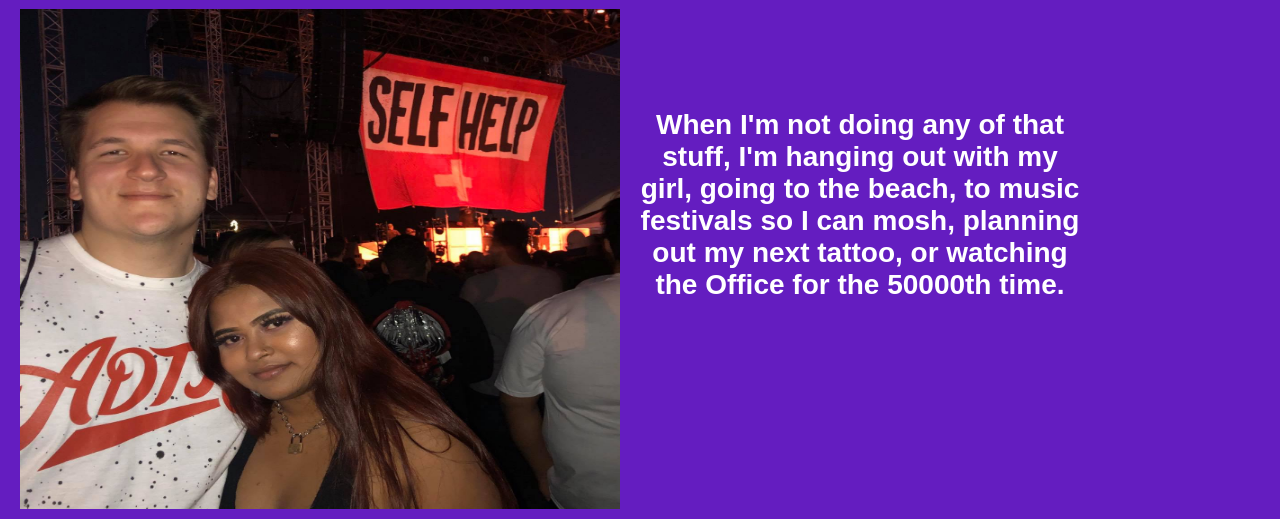
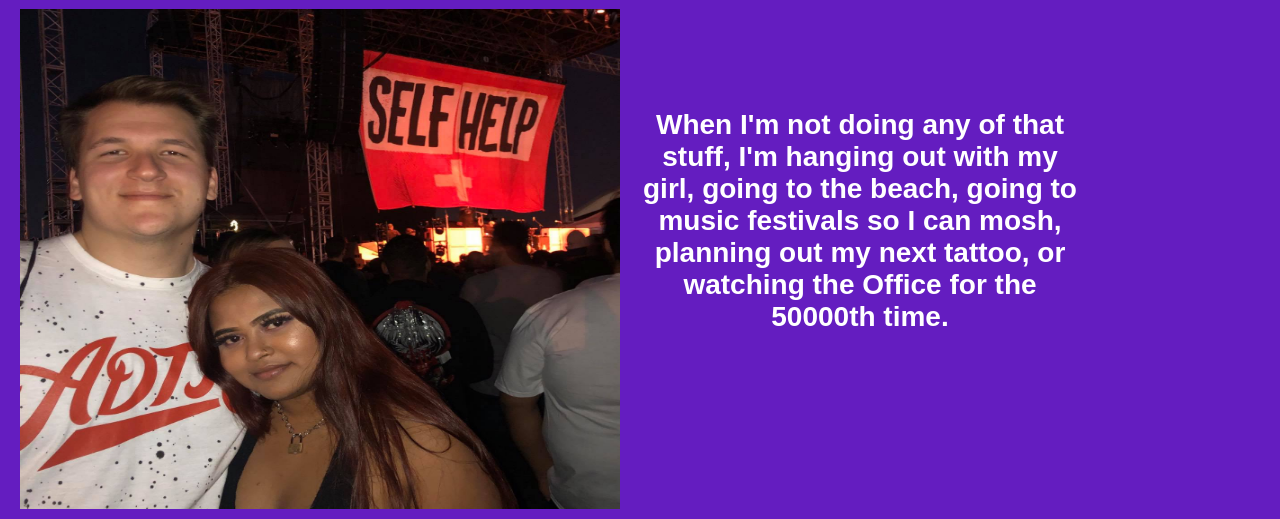
Before and after one commit to gnenadov/portfolio, a plain HTML site: page about.html in a window 1280 px wide. Shown: the part 1582-2101 px from the top of the page. Drawn offline with Linux system fonts and the light colour scheme; a web font is replaced by a local one.

Commit message:
minor changes to about page

```diff
--- a/about.html
+++ b/about.html
@@ -40,7 +40,7 @@
             <img src="images/rome_Pic.jpg" class="fb-pic" style="justify-self: center;">
             <img src="images/music_Pic.jpg" class="fb-pic" style="justify-self: center;">
             <p id="generic-text" style="margin-right: 200px; margin-top: 100px;">When I'm not doing any of that stuff, I'm hanging out with my girl, going to the
-            beach, to music festivals so I can mosh, planning out my next tattoo, or watching the Office for the
+            beach, going to music festivals so I can mosh, planning out my next tattoo, or watching the Office for the
                 50000th time.</p>
             <p id="generic-text" style="margin-left: 200px; margin-top: 100px;">And finally, when I'm not wasting my time I like to run through courses on sites like
             freeCodeCamp, or expand my skills in other ways such as trying new software or looking ahead at what I
```
